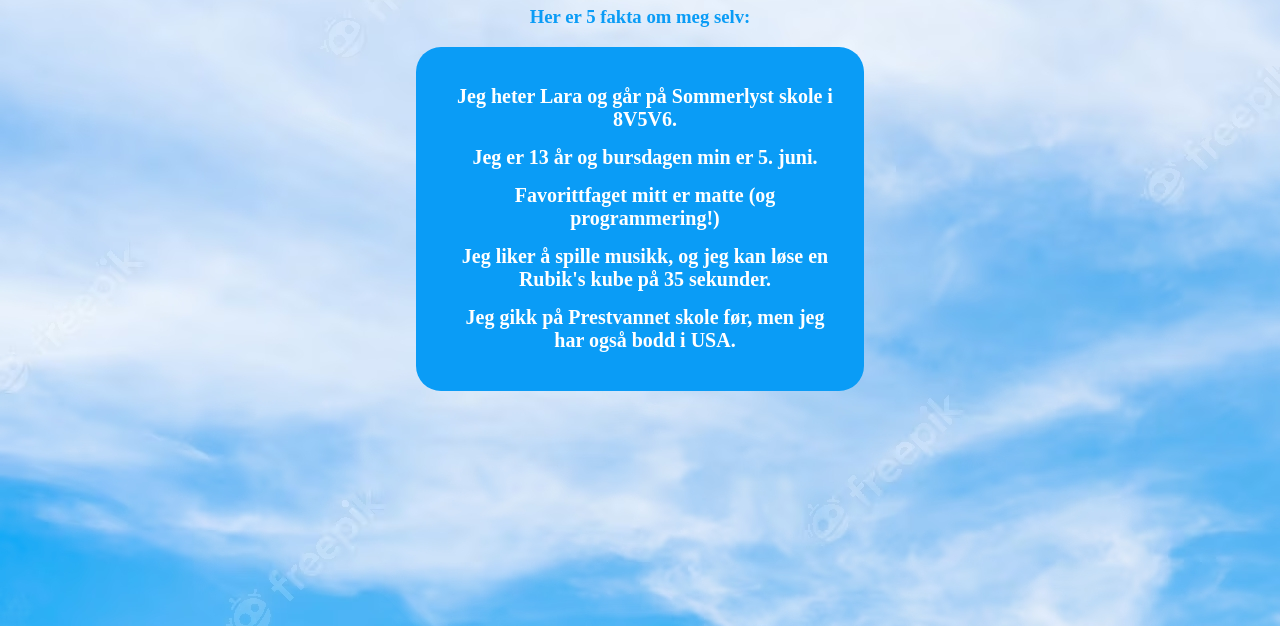
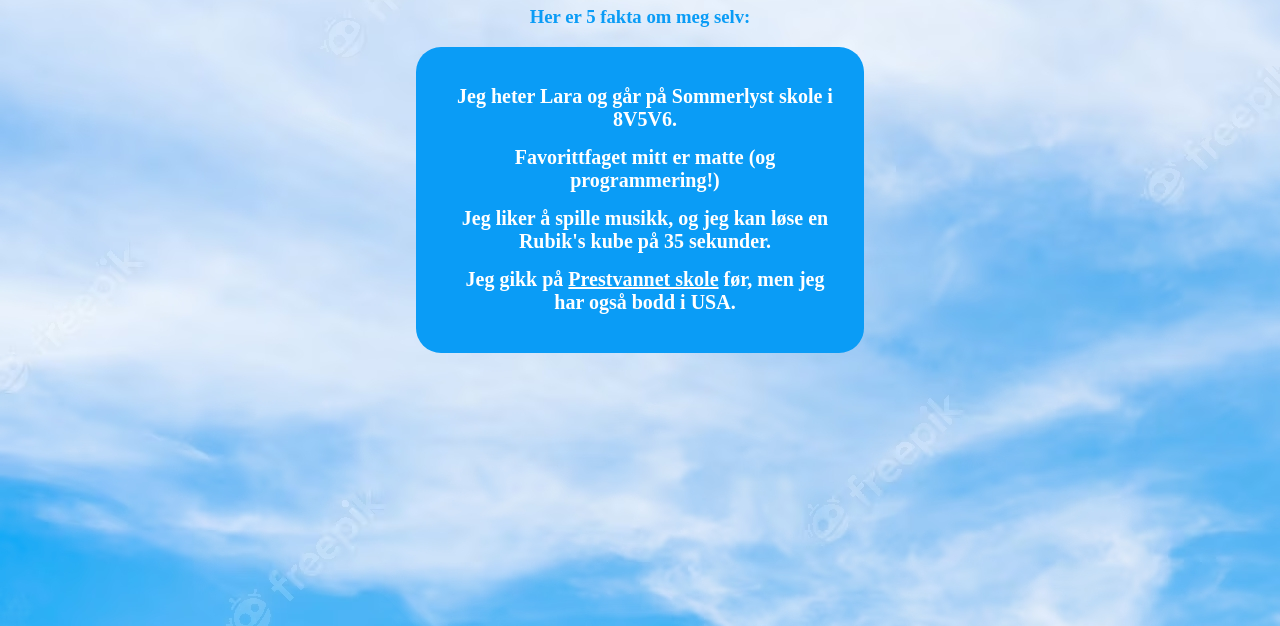
Before and after one commit to professorlara/professorlara.github.io, a plain HTML site: page ommeg copy.html in a window 1280 px wide. Shown: the part 174-800 px from the top of the page. Drawn offline with Linux system fonts and the light colour scheme.

Commit message:
Update ommeg copy.html

```diff
--- a/ommeg copy.html
+++ b/ommeg copy.html
@@ -20,10 +20,9 @@
 <div class="tekstboks">
 <h3><ul>
     <li>Jeg heter Lara og går på Sommerlyst skole i 8V5V6.</li>
-    <li>Jeg er 13 år og bursdagen min er 5. juni.</li>
     <li>Favorittfaget mitt er matte (og programmering!)</li>
     <li>Jeg liker å spille musikk, og jeg kan løse en Rubik's kube på 35 sekunder.</li>
-    <li>Jeg gikk på <a href="https://prestvannet.tromsoskolen.no/">Prestvannet skole</a> før, men jeg har også bodd i USA.</li>
+    <li>Jeg gikk på <u><a href="https://prestvannet.tromsoskolen.no/">Prestvannet skole</a></u> før, men jeg har også bodd i USA.</li>
 
 </ul></h3>
 
```
